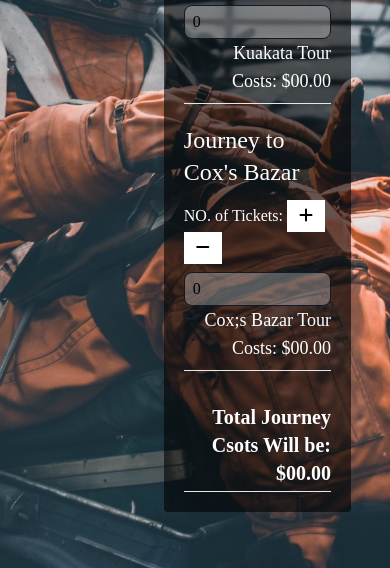
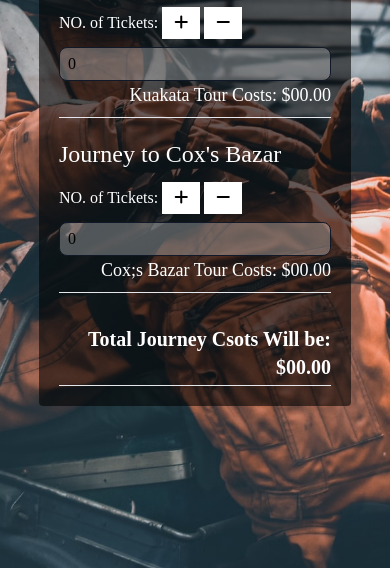
Before and after one commit to ashik-ashik/tour-cost, a plain HTML site: page index.html in a window 390 px wide. Shown: the part 276-844 px from the top of the page. Drawn offline with nearby package versions, Linux system fonts and the light colour scheme.

Commit message:
responsive

```diff
--- a/index.html
+++ b/index.html
@@ -19,7 +19,7 @@
   <main>
     <section class="tour-body w-full h-screen flex items-center justify-end">
       <div class="container w-4/5 mx-auto">
-        <div class="w-3/5 p-5 rounded ml-auto tour-box">
+        <div class="w-full lg:w-3/5 p-5 rounded ml-auto tour-box">
           <h2 class="text-3xl font-bold text-center text-white">Welcome</h2>
           <div class="box mt-5">
             <h3 class="text-2xl text-white mb-3">Journey to Kuakata</h3>
```
